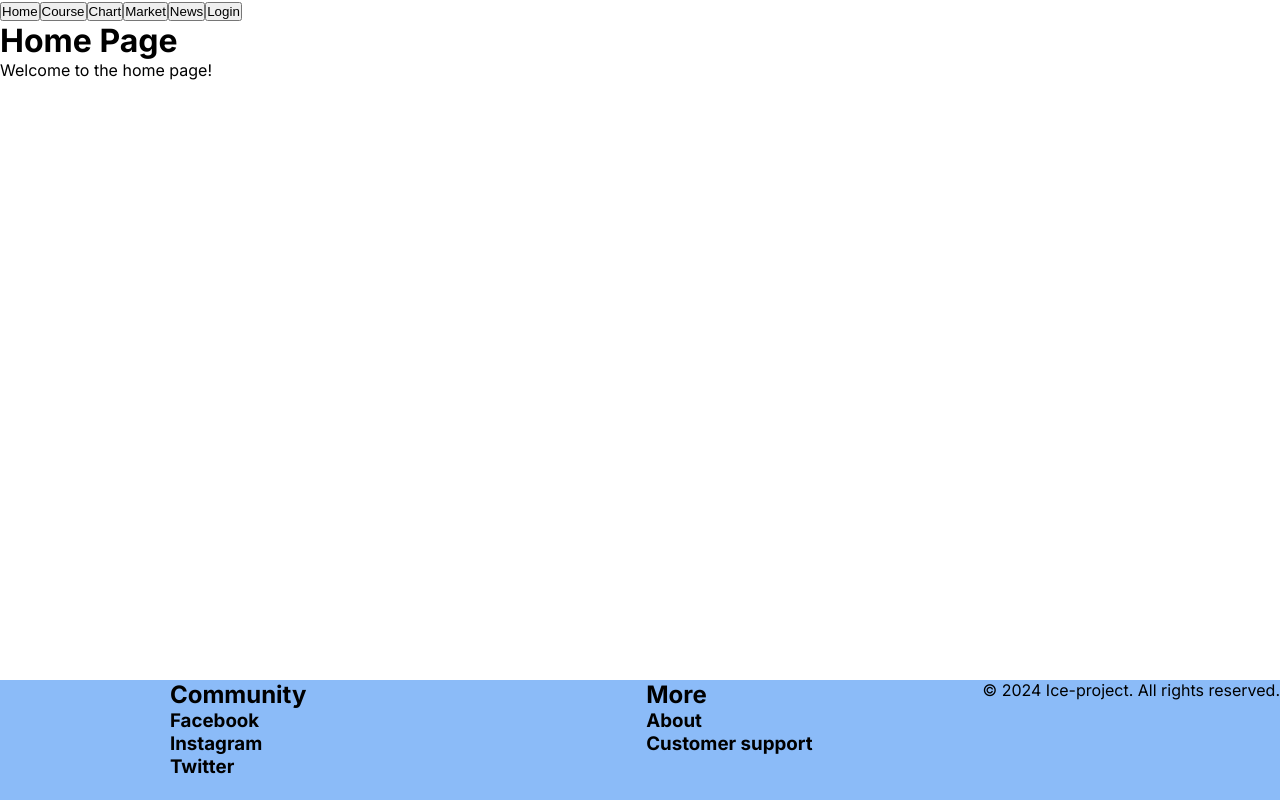
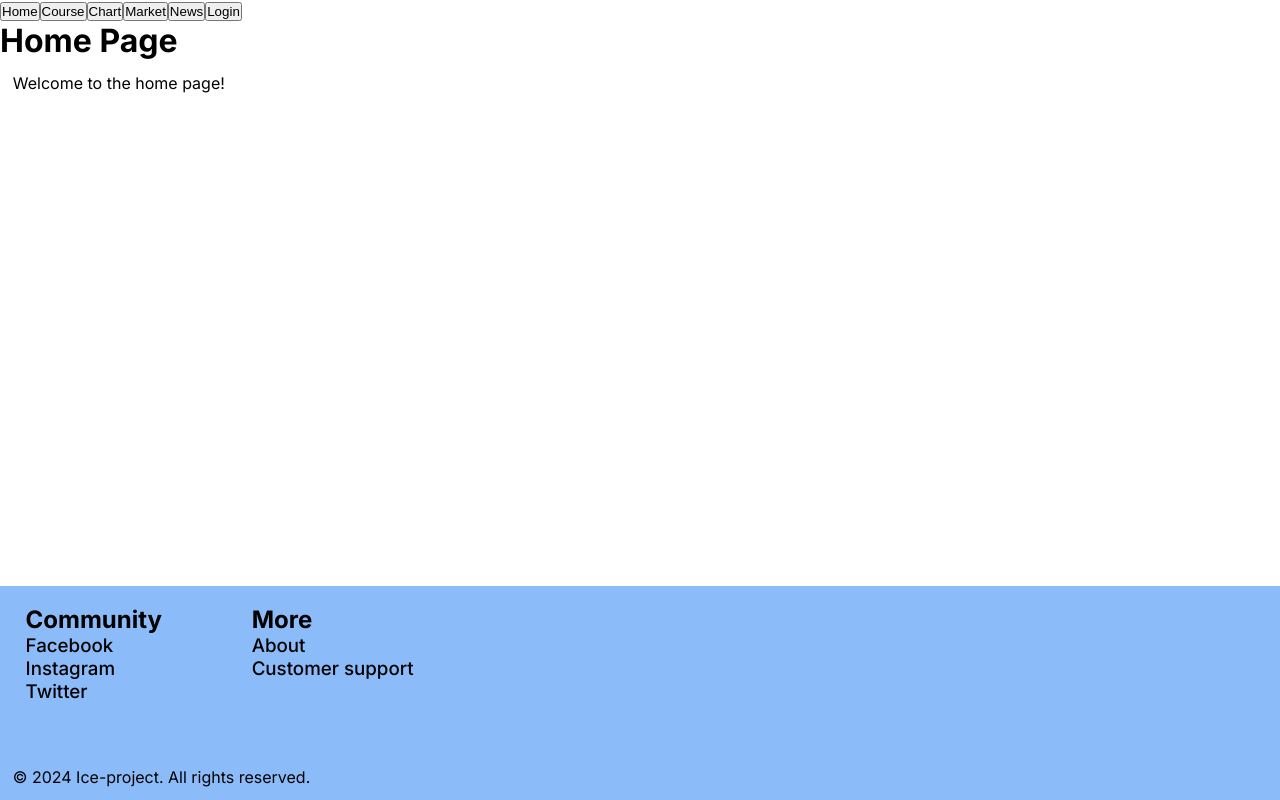
Before and after one commit to sunnypawat/ice-frontend, a Next.js app in the folder finapp/: page / in a window 1280 px wide. Built offline with nearby package versions, Linux system fonts and the light colour scheme.

Commit message:
footer css component

```diff
--- a/finapp/src/component/main/Footer.css
+++ b/finapp/src/component/main/Footer.css
@@ -1,3 +1,11 @@
+h3 {
+    font-weight: 500;
+}
+
+p {
+    margin: 1% 1%;
+}
+
 .footer {
     position: fixed;
     left: 0;
@@ -6,9 +14,18 @@
     background-color: #8BBBF8;
     display: flex;
     min-height: 15%;
+    justify-content: space-between;
+    flex-direction: column;
 }
 
 .container {
-    max-width: 1200px;
-    margin: 0 auto;
+    max-width: 200px;
+    margin-top: 1.5%;
+    margin-bottom: 4%;
+    margin-left: 2%;
+    margin-right: 5%;
 }
+
+.container-out {
+    display: flex;
+}
--- a/finapp/src/component/main/Footer.js
+++ b/finapp/src/component/main/Footer.js
@@ -4,6 +4,7 @@ import './Footer.css';
 export default function Footer() {
   return (
     <div className='footer'>
+      <div className='container-out'>
         <div className='container'>
           <h2>Community</h2>
           <h3>Facebook</h3>
@@ -15,6 +16,7 @@ export default function Footer() {
           <h3>About</h3>
           <h3>Customer support</h3>
         </div>
+      </div>
       <p>&copy; 2024 Ice-project. All rights reserved.</p>
     </div>
   );
```
Lines whose indentation alone changed are shown as unchanged.
